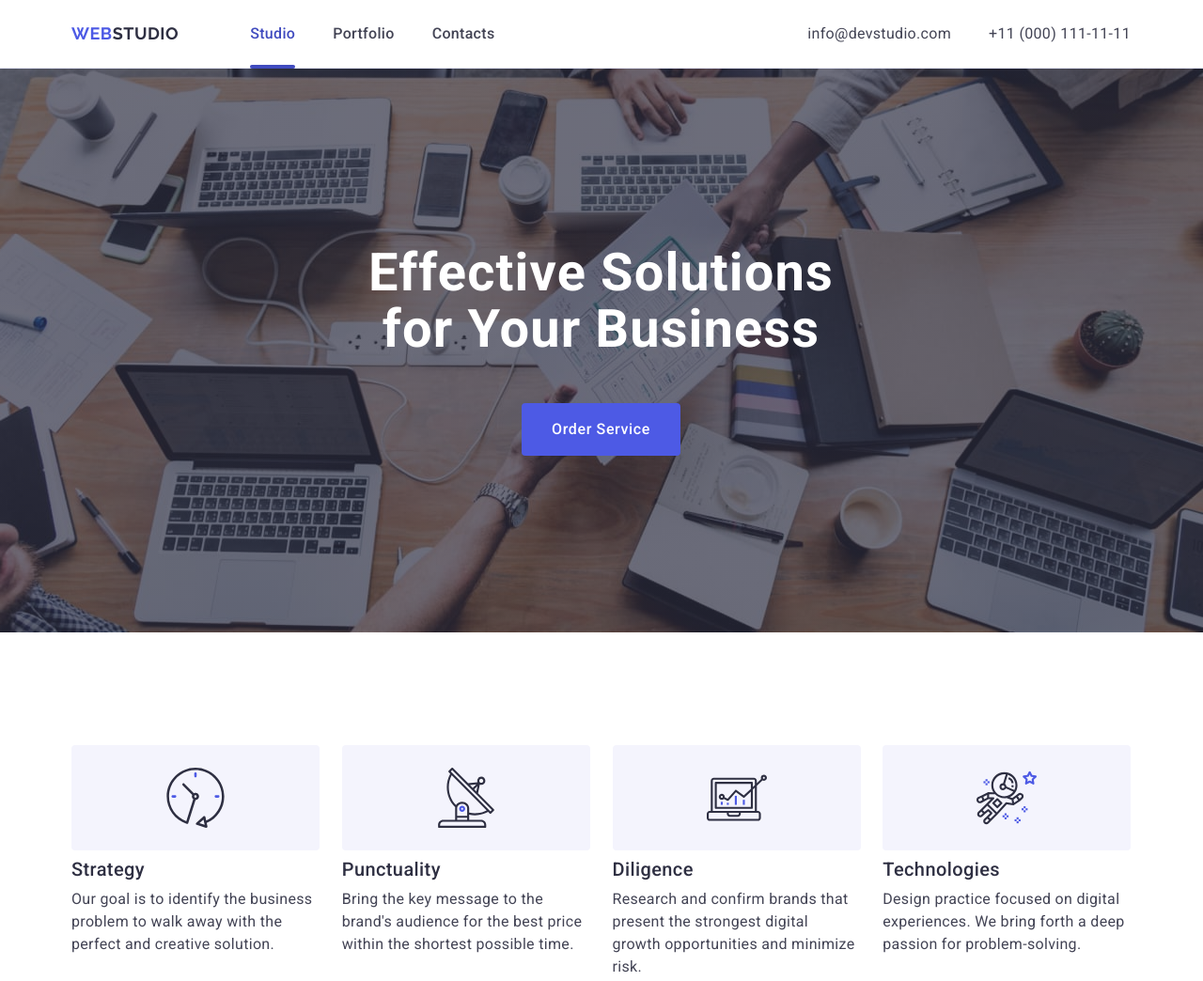
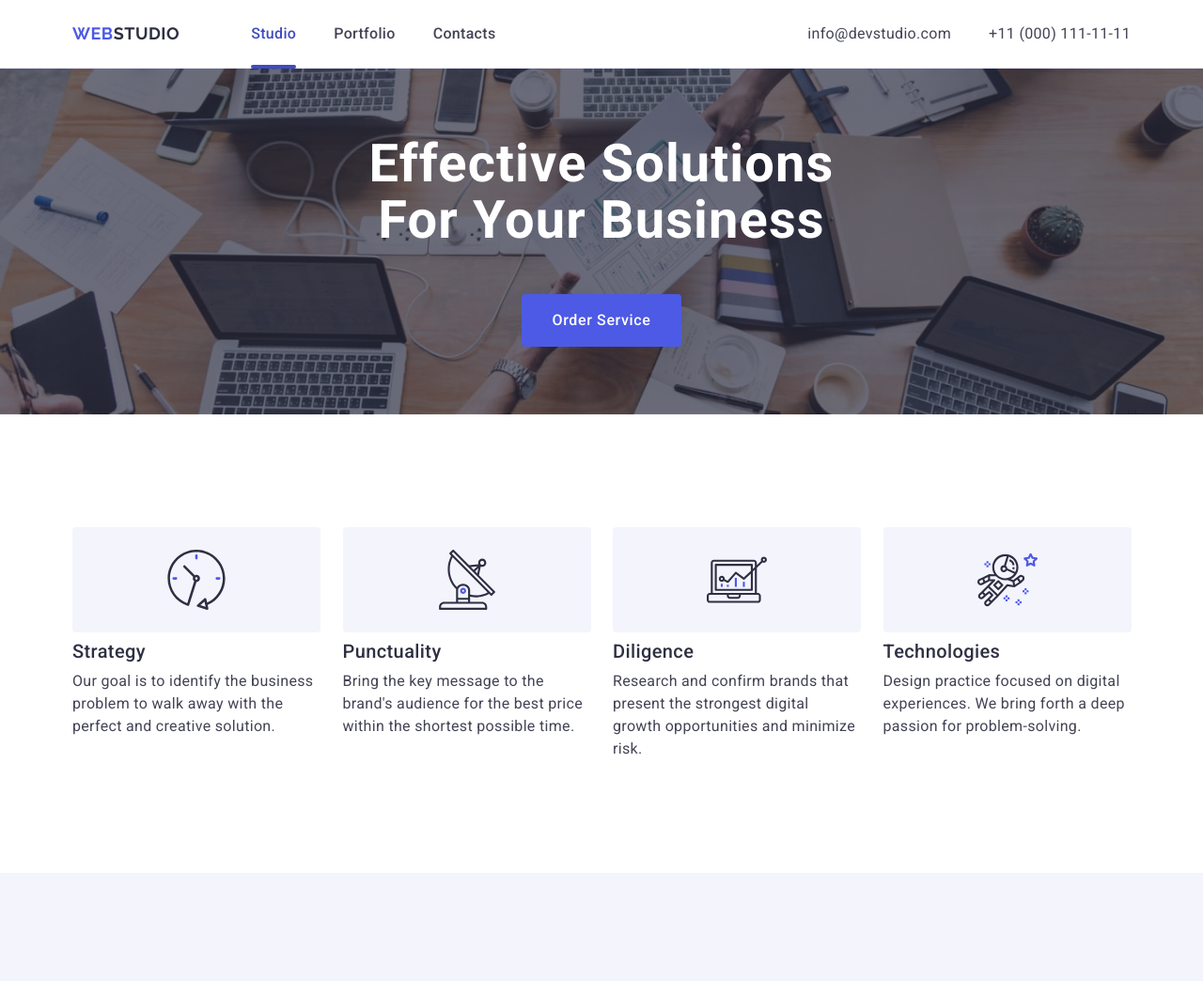
Before and after one commit to Olenasoloviva/goit-markup-hw-06, a plain HTML site: page index.html in a window 1280 px wide. Shown: the top 1044 px of the page at 94% size. Drawn offline with nearby package versions, Linux system fonts and the light colour scheme.

Commit message:
Update styles.css

```diff
--- a/css/styles.css
+++ b/css/styles.css
@@ -210,229 +210,10 @@ address{
     }
 }
 
- /* @media screen and (min-width: 768px) {
-    .taste > .container{
-        padding-left: 108px;
-        padding-right: 108px;
-        }
-    .header-menu-list{
-     display: flex;
-     gap: 40px;
-    }
-
-    .open-menu-btn{
-        display: none;
-    }
-    .header-link-logo{
-        margin-right: 120px;
-    }
-    .header-menu-list{
-        display: flex;
-        gap: 40px;
-    }
-    .header-menu-link {
-        color: #434455;
-        font-size: 16px;
-        font-weight: 500;
-        line-height: 1.5;
-        letter-spacing: 0.02em;
-        display: block;
-        padding: 24px 0;
-        transition: color 250ms cubic-bezier(0.4, 0, 0.2, 1);
-    }
-    .header-menu-link:hover,
-    .header-menu-link:focus{
-        color: #404bbf;
-    }
-    .current{
-        position: relative;
-        color: #404bbf;
-    }
-    .current::after{
-        content: '';
-        position: absolute;
-        left: 0;
-        bottom: -1px;
-        width: 100%;
-        height: 4px;
-        background-color: #404bbf;
-        border-radius: 2px;
-    }
-    .header-address-list{
-        display: flex;
-        flex-direction: column;
-        gap: 12px;
-        margin-top: 12px;
-    }
-    .header-address{
-        display: block;
-    }
-    .header-address-link {
-        color: #434455;
-        font-size: 12px;
-        font-weight: 400;
-        line-height: 1.16;
-        letter-spacing: 0.02em;
-        transition: color 250ms cubic-bezier(0.4, 0, 0.2, 1);
-    }
-    .header-address-link:hover,
-    .header-address-link:focus{
-        color: #404bbf;
-    }
-    .features{
-        padding: 96px 0 96px 0;
-    }
-    .features-list{
-        flex-direction: row;
-        flex-wrap: wrap;
-        column-gap: 24px;
-        row-gap: 72px;
-    }
-    .features-item{
-        width: calc((100% - 24px) / 2);
-    }
-    .features-soc{
-        display: flex;
-        align-items: center;
-        justify-content: center;
-        width: 264px;
-        height: 112px;
-        flex-shrink: 0;
-        border-radius: 4px;
-        border: #8E8F99;
-        background:#F4F4FD;
-        margin-bottom: 8px;
-        flex-shrink: 0;
-    }
-    .taste{
-        padding: 96px 0 96px 0;
-    }
-    .taste-list{
-        flex-direction: row;
-        flex-wrap: wrap;
-        column-gap: 24px;
-        row-gap: 64px;
-    }
-    .taste-item{
-        width: calc((100% - 24px) / 2);
-    }
-    .portfolio-list{
-        flex-direction: row;
-        flex-wrap: wrap;
-        column-gap: 24px;
-        row-gap: 72px;
-    }
-    .portfolio-item{
-        width: calc((100% - 24px) / 2);
-    }
-    .features-subtitle{
-        color: #2E2F42;
-        font-size: 20px;
-        font-style: normal;
-        font-weight: 500;
-        line-height: 1.2;
-        letter-spacing: 0.02em;
-        margin-bottom: 8px;
-    }
-    .portfolio {
-        padding: 96px 0 96px 0;
-    }
-    .footer{
-        padding: 96px 0 96px 0;
-    }
-} */
-
-
-
-
-
-/* @media screen and (min-width: 1158px) {
-    .container {
-        max-width: 1158px;
-
-        padding-left: 156px;
-        padding-right: 156px;
-        margin: 0 auto;
-    }
-    .header-link-logo{
-        margin-right: 76px;
-    }
-    .header-address-list{
-        flex-direction: row;
-        gap: 40px;
-        margin-top: 24px;
-    }
-    .header-address-link{
-        font-size: 16px;
-        line-height: 1.5;
-    }
-    .features {
-        padding: 120px 0 120px 0;
-
-    }
-    .features-list {
-        display: flex;
-        gap: 24px;
-    }
-    .features-item {
-        width: calc((100% - 72px) / 4);
-    }
-    .features-subtitle{
-        color: #2E2F42;
-        font-size: 20px;
-        font-style: normal;
-        font-weight: 500;
-        line-height: 1.2;
-        letter-spacing: 0.02em;
-        margin-bottom: 8px;
-        text-align: left;
-    }
-    .features-soc{
-        display: flex;
-        align-items: center;
-        justify-content: center;
-        width: 264px;
-        height: 112px;
-        flex-shrink: 0;
-        border-radius: 4px;
-        border: #8E8F99;
-        background:#F4F4FD;
-        margin-bottom: 8px;
-        flex-shrink: 0;
-    }
-
-.features-soc-icon{
-    width: 64px;
-    height: 64px;
-}
-.features-item-text {
-    color: #434455;
-    font-size: 16px;
-    font-weight: 400;
-    line-height: 1.5;
-    letter-spacing: 0.02em;
-    max-width: 264px;
-}
-    .taste{
-        padding: 120px 0 120px 0;
-    }
-    .portfolio{
-        padding: 120px 0 120px 0;
-    }
-    .footer{
-        padding: 100px 0 100px 0;
-    }
-}  */
-
-/* ------------------/---------------- */
-
-/* -------------------Hero------------------ */
-/*.main {}*/
-
 
 .hero {
-    padding-top: 188px;
-    padding-bottom: 188px;
+    padding-top: 72px;
+    padding-bottom: 72px;
     max-width: 1440px;
     margin: 0 auto;
     background-color: #2E2F42;
@@ -446,15 +227,16 @@ address{
 .hero-title {
     color: #FFF;
     text-align: center;
-    font-size: 56px;
+    font-size: 36px;
     font-weight: 700;
-    line-height: 1.07;
+    line-height: 1.11;
     letter-spacing: 0.02em;
     margin-bottom: 48px;
-    max-width: 496px;
+    max-width: 216px;
     display: block;
     margin-left: auto;
     margin-right: auto;
+    text-transform: capitalize;
 }
 
 .hero-buy-btn:focus,
@@ -482,6 +264,20 @@ address{
     margin-right: auto;
     transition:  background-color 250ms cubic-bezier(0.4, 0, 0.2, 1);
 }
+
+@media screen and (min-width: 768px){
+    .hero-title {
+        font-size: 56px;
+        line-height: 1.07;
+        letter-spacing: 0.02em;
+        min-width: 496px;
+    }
+}
+
+@media screen and (min-width: 1158px){
+
+}
+
 /* ---------------/----------------- */
 /* ------------------Features----------- */
 .features {
@@ -550,6 +346,10 @@ address{
 }
 
 @media screen and (min-width: 768px){
+    .container{
+        padding-left: 16px;
+        padding-right: 16px;
+    }
     .features{
         padding: 96px 0 96px 0;
     }
@@ -719,6 +519,9 @@ margin-top: 8px;
         }
         .taste{
         }
+        .taste-title{
+
+        }
         .taste-list{
             flex-direction: row;
             flex-wrap: wrap;
@@ -726,13 +529,26 @@ margin-top: 8px;
             row-gap: 64px;
         }
         .taste-item{
-            width: calc((100% - 24px) / 2);
+            width: calc((100% - 64px) / 2);
+ }
+}
+
+ @media screen and (min-width: 1158px){
+    .taste > .container{
+        padding-left: 156px;
+        padding-right: 156px;
+    }
+    .taste{
+        padding: 120px 0 120px 0;
+    }
+    .taste-item{
+        width: calc((100% - 72px) / 4);
+}
+     .taste-list{
+
+     }
  }
 
- @media screen and (min-width: 1158px){
-
- }
-}
 
 /* ---------------/----------------- */
 /* --------------Portfolio--------------- */
@@ -818,6 +634,21 @@ margin-top: 8px;
     font-weight: 400;
     line-height: 1.5;
     letter-spacing: 0.02em;
+}
+
+@media screen and (min-width: 768px){
+    .portfolio-item{
+        width: calc((100% - 72px) / 2);
+    }
+}
+
+@media screen and (min-width: 1158px){
+    .portfolio-item{
+        width: calc((100% - 48px) / 3);
+    }
+    .portfolio-subtitle{
+
+    }
 }
 /* ---------------/----------------- */
 /* --------------Footer--------------- */
```
